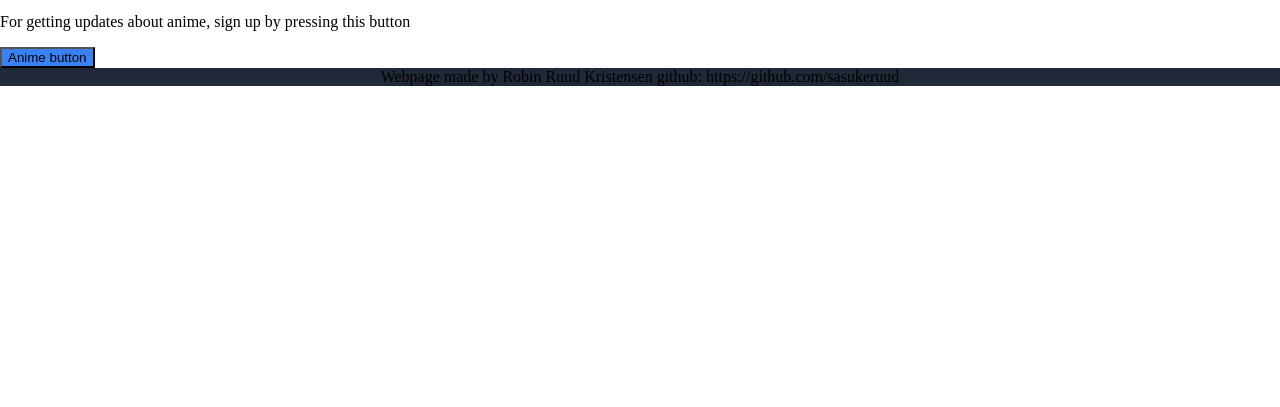
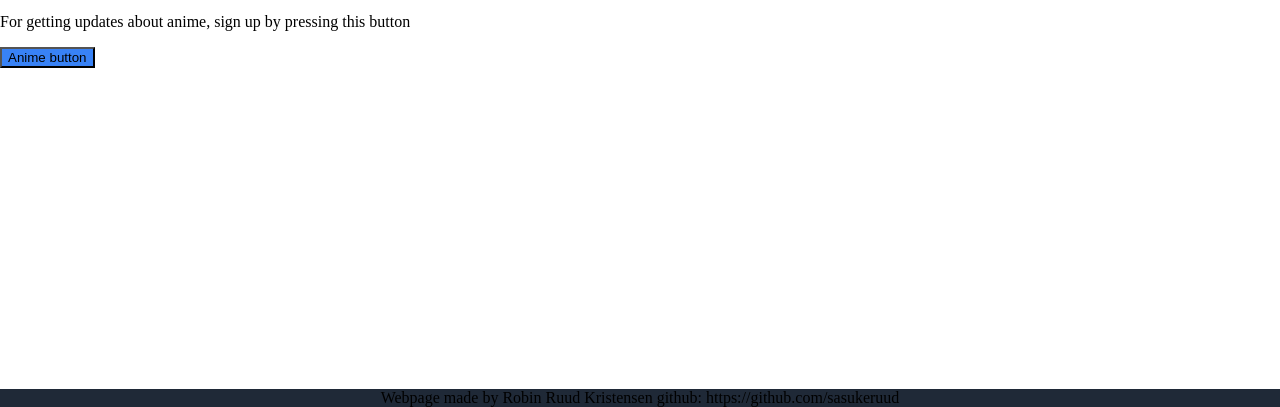
Before and after one commit to sasukeruud/odin-landing-page, a plain HTML site: page index.html in a window 1280 px wide. Shown: the part 393-800 px from the top of the page. Drawn offline with Linux system fonts and the light colour scheme.

Commit message:
fixed so footer sticks to bottom

```diff
--- a/css/styles.css
+++ b/css/styles.css
@@ -1,7 +1,10 @@
+html,body{
+    height: 100%;
+}
+
 body{
     display: flex;
     flex-direction: column;
-    justify-content: space-between;
     margin: 0;
 }
 
@@ -56,7 +59,6 @@ img{
 .footer{
     background-color: #1F2937;
     text-align: center;
-    justify-content: stretch;
 }
 
 .quote{
@@ -69,7 +71,7 @@ img{
 .main{
     display: flex;
     margin: 0;
-    flex: auto;
+    flex: 1 0 auto;
     justify-content: stretch;
     flex-direction: column;
 }
```
